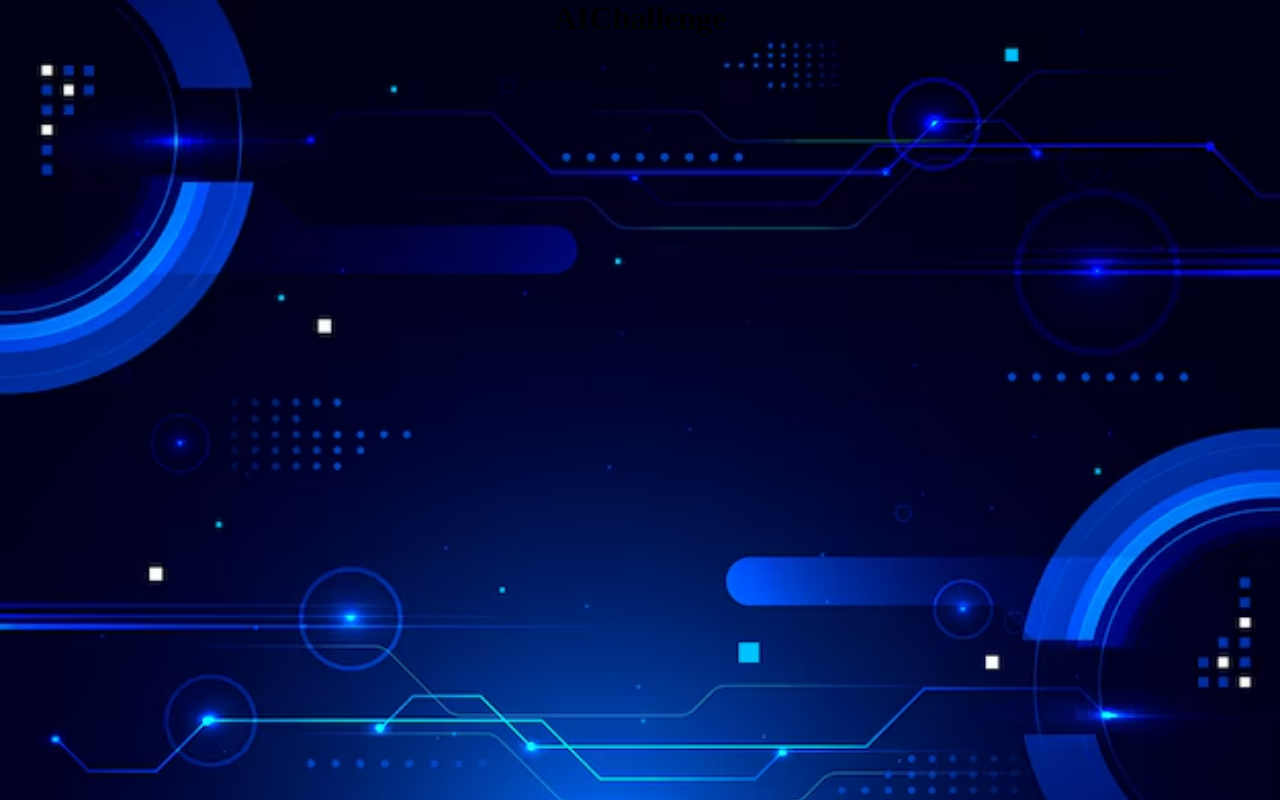
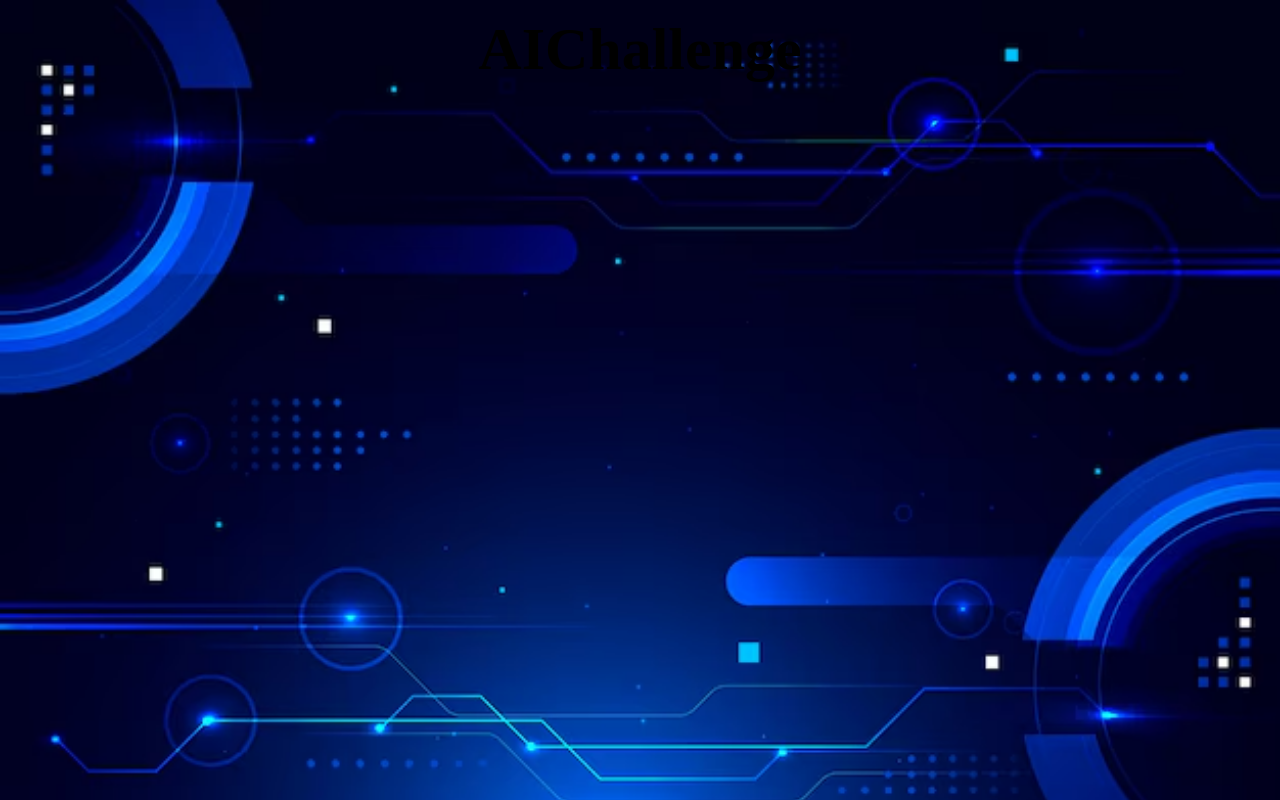
Before and after one commit to darkzinexe/o-futuro-da-IA, a plain HTML site: page index.html in a window 1280 px wide. Drawn offline with Linux system fonts and the light colour scheme.

Commit message:
AIChallenge adjust #2

```diff
--- a/style.css
+++ b/style.css
@@ -13,4 +13,6 @@ header{
   justify-content: center;
   align-items: center;
   text-align: center;
+  font-size: 30px;
+  padding: 15px;
 }
```
